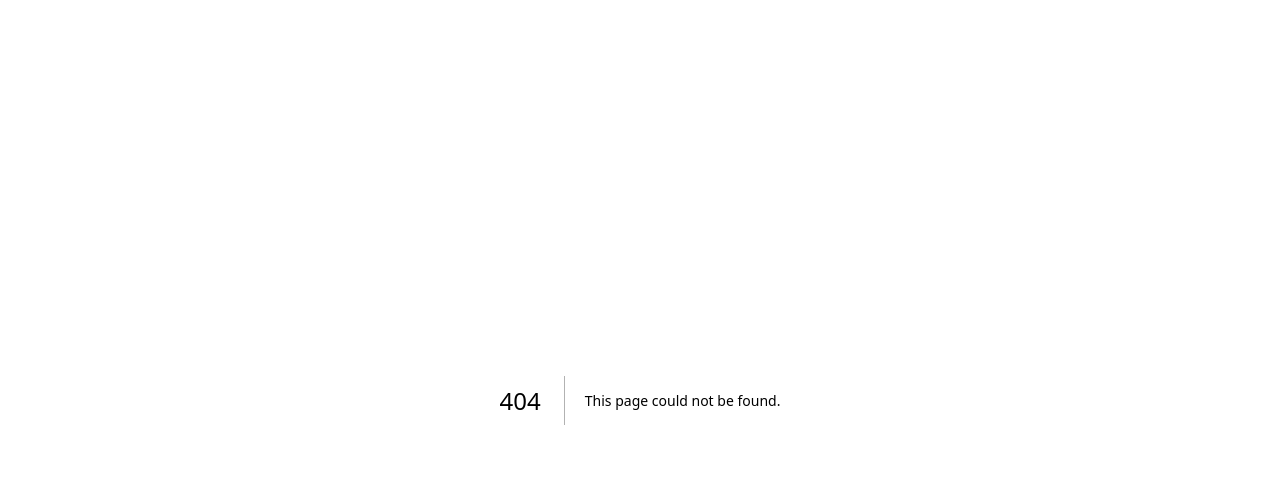
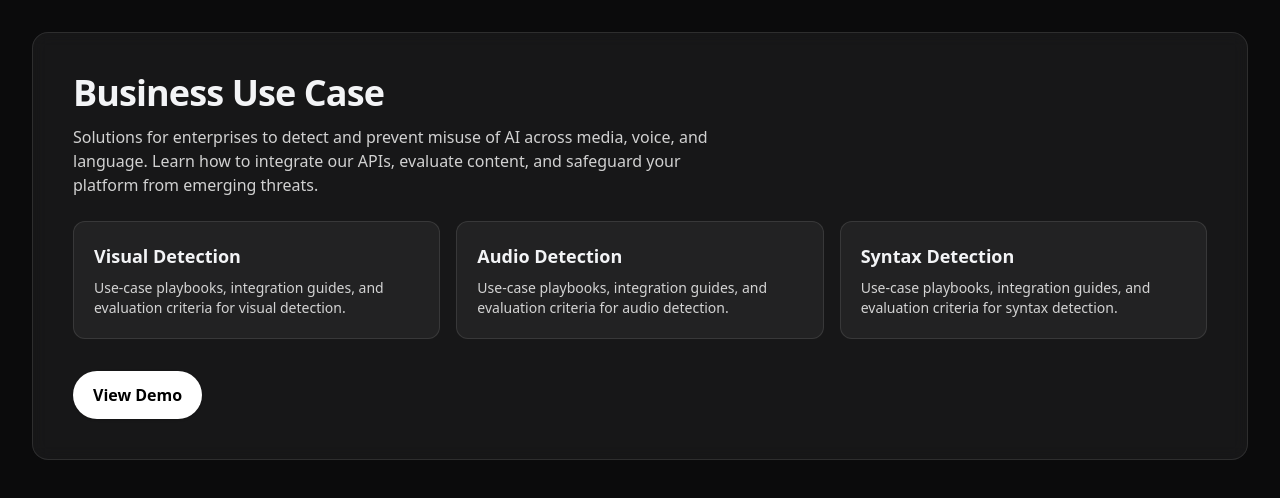
Before and after one commit to aptxaptx/scamai-landing, a Next.js app: page /business in a window 1280 px wide. Before the commit this address had no page. Shown: the top 498 px of the page. Built offline with nearby package versions, Linux system fonts and the light colour scheme.

Commit message:
Add business page and update styles
Added a new business page at src/app/business/page.tsx. Updated global styles in globals.css and made changes to the main page component. Updated dependencies in package.json.

```diff
--- a/package.json
+++ b/package.json
@@ -3,7 +3,7 @@
   "version": "0.1.0",
   "private": true,
   "scripts": {
-    "dev": "next dev --turbopack",
+    "dev": "next dev",
     "build": "next build",
     "start": "next start",
     "lint": "next lint"
--- /dev/null
+++ b/src/app/business/page.tsx
@@ -0,0 +1,42 @@
+export const metadata = {
+  title: "Business Use Case — ScaMai",
+  description: "Explore ScaMai's AI misuse prevention solutions tailored for businesses.",
+};
+
+export default function BusinessPage() {
+  return (
+    <main className="min-h-dvh p-5 md:p-8">
+      <section className="rounded-2xl border border-white/10 bg-white/5 p-6 md:p-10 backdrop-blur-sm">
+        <h1 className="text-3xl md:text-4xl font-bold tracking-tight">Business Use Case</h1>
+        <p className="mt-3 text-white/80 max-w-2xl">
+          Solutions for enterprises to detect and prevent misuse of AI across media, voice,
+          and language. Learn how to integrate our APIs, evaluate content, and safeguard your
+          platform from emerging threats.
+        </p>
+
+        <div className="mt-6 grid grid-cols-1 md:grid-cols-3 gap-4">
+          {["Visual Detection", "Audio Detection", "Syntax Detection"].map((area) => (
+            <article
+              key={area}
+              className="rounded-xl border border-white/10 bg-white/5 p-5 hover:bg-white/10 transition-colors"
+            >
+              <h2 className="text-lg font-semibold">{area}</h2>
+              <p className="mt-2 text-sm text-white/80">
+                Use-case playbooks, integration guides, and evaluation criteria for {area.toLowerCase()}.
+              </p>
+            </article>
+          ))}
+        </div>
+
+        <div className="mt-8">
+          <a
+            href="/demo"
+            className="inline-flex items-center gap-2 rounded-full bg-white text-black px-5 py-3 font-semibold shadow-sm"
+          >
+            View Demo
+          </a>
+        </div>
+      </section>
+    </main>
+  );
+}
--- a/src/app/globals.css
+++ b/src/app/globals.css
@@ -93,3 +93,17 @@ body {
     rgba(0, 0, 0, 0.75) 100%
   );
 }
+
+/* Mobile tweaks: reduce perceived height and improve text contrast */
+@media (max-width: 640px) {
+  .hero-image-bg {
+    background-position: center top;
+  }
+  .hero-image-vignette {
+    background: radial-gradient(
+      140% 140% at 50% 20%,
+      rgba(0, 0, 0, 0) 45%,
+      rgba(0, 0, 0, 0.8) 100%
+    );
+  }
+}
--- a/src/app/page.tsx
+++ b/src/app/page.tsx
@@ -16,7 +16,7 @@ export default function Home() {
   ];
 
   const businessLinks = [
-    "Business Overview",
+    "Business Use Case",
     "AI-Generated Media",
     "Deepfakes",
     "Voice Clones",
@@ -99,7 +99,7 @@ export default function Home() {
                 {businessLinks.map((item) => (
                   <a
                     key={item}
-                    href="#"
+                    href={item === "Business Use Case" ? "/business" : "#"}
                     className="block rounded-xl px-3 py-3 text-base font-semibold text-white/90 hover:text-white hover:bg-white/10 transition-colors"
                   >
                     {item}
@@ -150,7 +150,7 @@ export default function Home() {
 
       {/* Main */}
       <main className="pt-16 md:pt-20 lg:pt-24 pr-4 md:pr-0 md:col-start-2 md:row-start-1">
-        <section className="relative overflow-hidden rounded-2xl border border-white/10 min-h-[70vh] md:min-h-[75vh] grid place-items-center">
+        <section className="relative overflow-hidden rounded-2xl border border-white/10 min-h-[52vh] sm:min-h-[60vh] md:min-h-[70vh] lg:min-h-[75vh] grid place-items-center">
           <div className="hero-image-bg" aria-hidden="true" />
           <div className="hero-image-vignette" aria-hidden="true" />
           <div className="relative z-10 p-8 md:p-12 lg:p-16 text-center">
```
Also changed, not shown: 1 other file (tests, documents, lock files or other folders).
